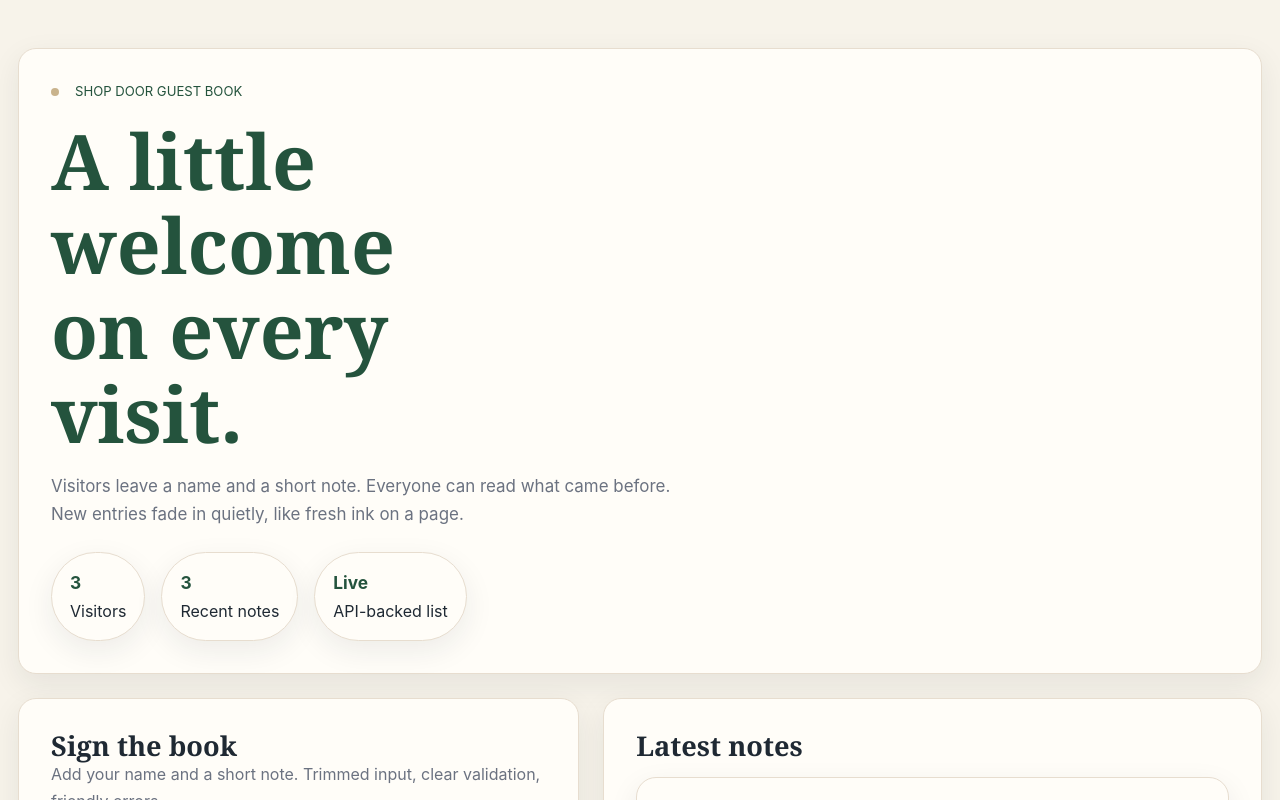
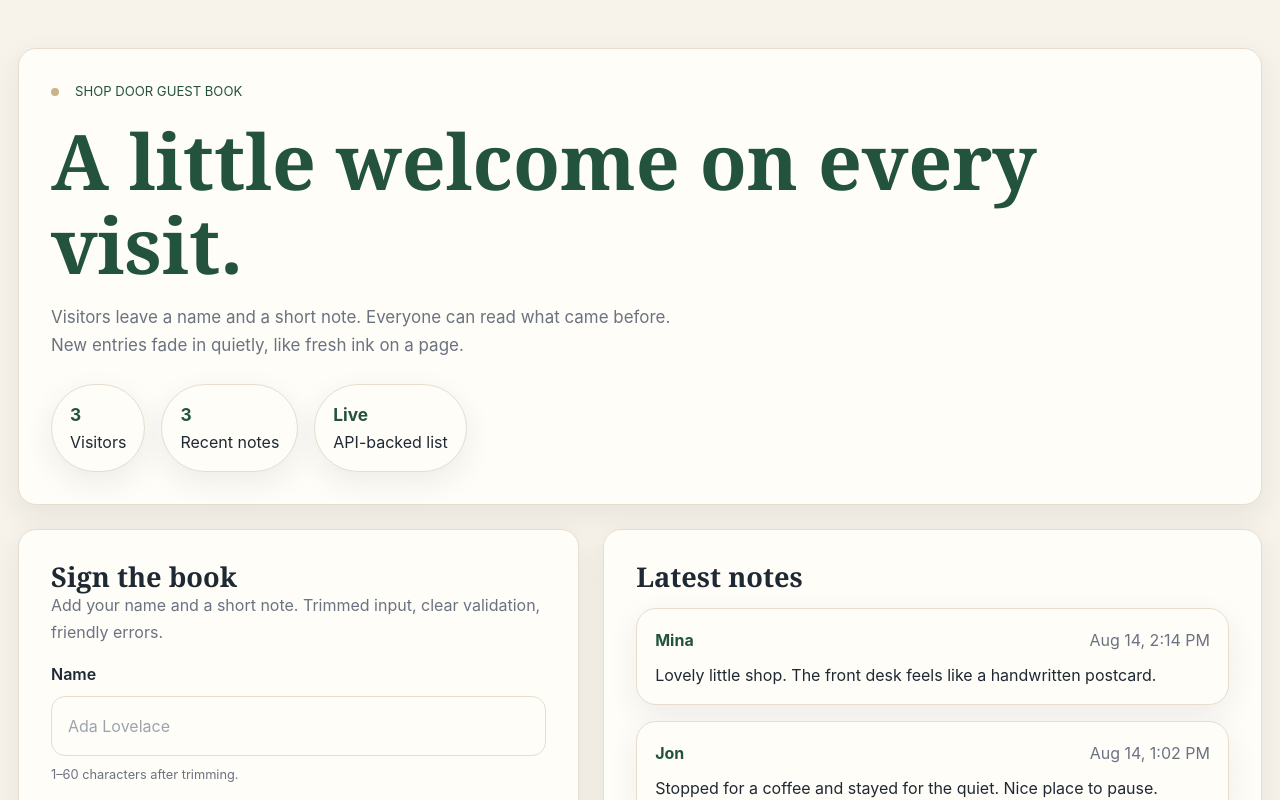
Before and after one commit to ThanhNV121097/project-dd194c58, a Next.js app in the folder code/frontend/: page / in a window 1280 px wide. Shown: the top 800 px of the page. Built offline with nearby package versions, Linux system fonts and the light colour scheme.

Commit message:
fix(css): remove literal lengths from layout

```diff
--- a/code/frontend/components/GuestBookPage.module.css
+++ b/code/frontend/components/GuestBookPage.module.css
@@ -49,7 +49,6 @@
 
 .title {
   margin-top: var(--space-4);
-  max-width: 10ch;
   color: var(--color-primary);
   font-size: var(--text-3xl);
 }
```
